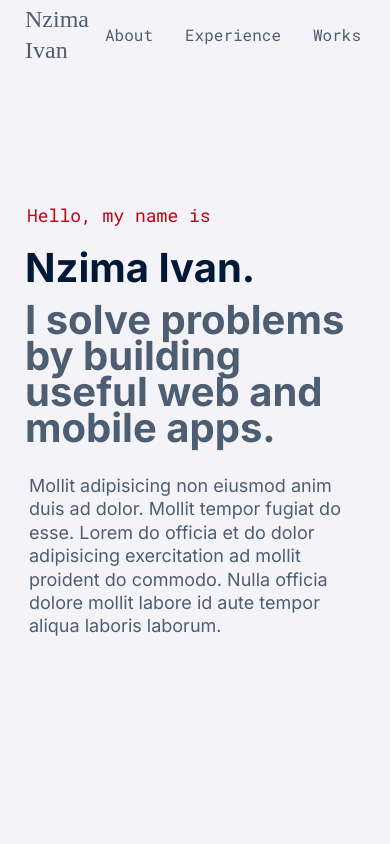
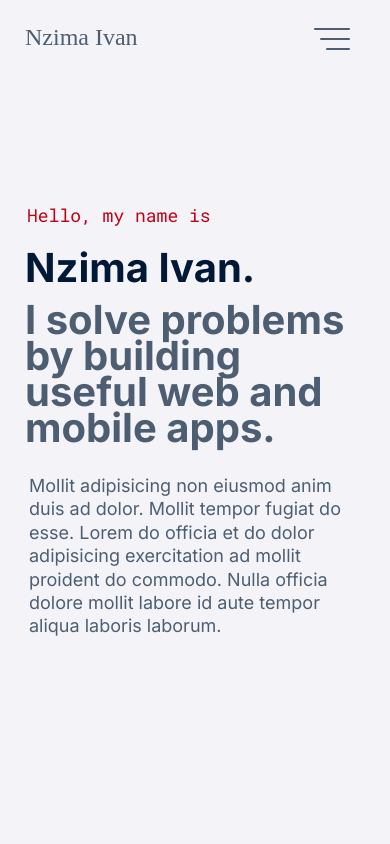
Before and after one commit to IvanFranck/portfolio, a Vue app: page / in a window 390 px wide. Shown: the top 844 px of the page. Built offline with nearby package versions, Linux system fonts and the light colour scheme; a web font is replaced by a local one.

Commit message:
💄 style navbar on small screens

```diff
--- a/src/assets/scss/_components.scss
+++ b/src/assets/scss/_components.scss
@@ -4,4 +4,4 @@
 */
 @import "./components/btn";
 @import "./components/logo";
-@import "./components/nav";
+@import "./components/hamburger";
--- /dev/null
+++ b/src/assets/scss/components/_hamburger.scss
@@ -0,0 +1,102 @@
+.ham {
+    display: flex;
+    justify-content: center;
+    align-items: center;
+    padding: 15px;
+
+    &-box {
+        // display: inline-block;
+        position: relative;
+        width: var(--hamburger-width);
+        height: 24px;
+
+        &-inner {
+            position: absolute;
+            top: 50%;
+            right: 0px;
+            width: var(--hamburger-width);
+            height: 2px;
+            border-radius: var(--border-radius);
+            background-color: var(--color-light-blue);
+            transition: transform 0.22s cubic-bezier(0.55, 0.055, 0.675, 0.19) 0s;
+            transform: rotate(0deg);
+
+            &::before,
+            &::after {
+                content: "";
+                display: block;
+                position: absolute;
+                right: 0px;
+                background-color: var(--color-light-blue);
+                height: 2px;
+                border-radius: var(--border-radius);
+            }
+
+            &::before {
+                width: 120%;
+                top: -10px;
+                opacity: 1;
+                transition: var(--ham-before);
+            }
+
+            &::after {
+                width: 80%;
+                bottom: -10px;
+                transition: var(--ham-after);
+            }
+        }
+    }
+}
+
+.ham__active {
+    display: flex;
+    justify-content: center;
+    align-items: center;
+    padding: 15px;
+
+    .ham-box {
+        // display: inline-block;
+        position: relative;
+        width: var(--hamburger-width);
+        height: 24px;
+
+        &-inner {
+            position: absolute;
+            top: 50%;
+            right: 0px;
+            width: var(--hamburger-width);
+            height: 2px;
+            border-radius: var(--border-radius);
+            background-color: var(--color-light-blue);
+            transition: transform 0.22s cubic-bezier(0.55, 0.055, 0.675, 0.19) 0.12s;
+            transform: rotate(225deg);
+            z-index: 100;
+
+
+            &::before,
+            &::after {
+                content: "";
+                display: block;
+                position: absolute;
+                right: 0px;
+                background-color: var(--color-light-blue);
+                height: 2px;
+                border-radius: var(--border-radius);
+            }
+
+            &::before {
+                width: 100%;
+                top: 0px;
+                opacity: 0;
+                transition: var(--ham-before-active);
+            }
+
+            &::after {
+                width: 100%;
+                bottom: 0px;
+                transform: rotate(-90deg);
+                transition: var(--ham-after-active);
+            }
+        }
+    }
+}
--- a/src/assets/scss/components/_nav.scss
+++ /dev/null
@@ -1,11 +0,0 @@
-.nav {
-
-    &-link {
-        font-size: var(--fz-md);
-
-        &:hover {
-            color: var(--color-red);
-            transition: $transition-default;
-        }
-    }
-}
--- a/src/assets/scss/main.scss
+++ b/src/assets/scss/main.scss
@@ -33,23 +33,46 @@
   --tab-width: 165px;
   --tab-height: 42px;
 
-  --blue-shadow: rgba(1, 15, 32, 0.7);
+  --blue-shadow: rgb(144 147 153 / 60%);
 
-  --nav-height: 100px;
-  --nav-height-sm: 70px;
+  --nav-height: 120px;
+  --nav-height-sm: 75px;
   --nav-scroll-height: 70px;
+
+  --hamburger-width: 30px;
+  --ham-before: top 0.1s ease-in 0.25s, opacity 0.1s ease-in;
+  --ham-before-active: top 0.1s ease-out, opacity 0.1s ease-out 0.12s;
+  --ham-after: bottom 0.1s ease-in 0.25s, transform 0.22s cubic-bezier(0.55, 0.055, 0.675, 0.19);
+  --ham-after-active: bottom 0.1s ease-out, transform 0.22s cubic-bezier(0.215, 0.61, 0.355, 1) 0.12s;
 }
 
 body {
   box-sizing: border-box;
   padding: 0;
   margin: 0;
-  min-height: 100vh;
+  min-height: 100%;
   background-color: var(--bg);
   color: var(--color-light-blue);
   font-size: var(--fz-xl);
   line-height: 1.3;
+
+  &.blur-bg {
+    overflow: hidden;
+
+    header>div {
+      background-color: transparent;
+    }
+
+    main>* {
+      filter: blur(5px) brightness(0.7);
+      transition: var(--transition-default);
+      pointer-events: none;
+      user-select: none;
+    }
+  }
+
 }
+
 
 @media (max-width: 480px) {
   body {
--- a/src/components/TheNavBar.vue
+++ b/src/components/TheNavBar.vue
@@ -8,21 +8,49 @@
         <h1 class="logo-text">Nzima Ivan</h1>
       </div>
 
-      <div role="navigation" class="font-roboto">
+      <div role="navigation" class="font-roboto navigation-lg-screen">
         <ul class="flex">
-          <li class="cursor-pointer">
+          <li>
             <a class="mx-4 cursor-pointer" href="/#about_section">About</a>
           </li>
-          <li class="cursor-pointer">
+          <li>
             <a class="mx-4 cursor-pointer" href="/#experience_section">Experience</a>
           </li>
-          <li class="cursor-pointer">
+          <li>
             <a class="mx-4 cursor-pointer" href="/#work_section">Works</a>
           </li>
-          <li class="cursor-pointer">
+          <li>
             <a class="mx-4 cursor-pointer">Contact</a>
           </li>
         </ul>
+      </div>
+
+      <!-- Mobile navigation -->
+      <div :class="{ 'navigation-sm-screen': true, 'aside-menu__active': hamCliked }">
+        <button
+          @click="handleHamClick"
+          :class="{ 'ham relative': !hamCliked, ham__active: hamCliked }"
+        >
+          <div class="ham-box">
+            <div class="ham-box-inner"></div>
+          </div>
+        </button>
+        <aside class="aside-menu flex flex-col justify-center items-center">
+          <ol class="w-full flex flex-col items-center py-20">
+            <li>
+              <a class="mx-4 cursor-pointer" href="/#about_section">About</a>
+            </li>
+            <li>
+              <a class="mx-4 cursor-pointer" href="/#experience_section">Experience</a>
+            </li>
+            <li>
+              <a class="mx-4 cursor-pointer" href="/#work_section">Works</a>
+            </li>
+            <li>
+              <a class="mx-4 cursor-pointer">Contact</a>
+            </li>
+          </ol>
+        </aside>
       </div>
     </div>
   </header>
@@ -35,10 +63,17 @@ import useScrollDirection from "../composables/useScrollDirection";
 const scrollDirection = ref(useScrollDirection("down"));
 const style = ref();
 const scrolledToTop = ref<boolean>(true);
-// const scrollStyle = reactive({ style });
+const hamCliked = ref<boolean>(false);
 
 const handleScroll = () => {
   scrolledToTop.value = window.pageYOffset < 50;
+};
+
+const handleHamClick = () => {
+  hamCliked.value = !hamCliked.value;
+  if (document.body.classList.contains("blur-bg"))
+    document.body.classList.remove("blur-bg");
+  else document.body.classList.add("blur-bg");
 };
 
 watchEffect(() => {
@@ -71,6 +106,70 @@ watch([scrollDirection, scrolledToTop], () => {
 <style scoped lang="scss">
 @import "/src/assets/scss/_mixin.scss";
 
+.navigation-sm-screen {
+  display: none;
+
+  .aside-menu {
+    display: flex;
+    flex-direction: row;
+    justify-content: flex-end;
+    position: fixed;
+    background-color: var(--bg);
+    height: 100vh;
+    transform: translateX(100vw);
+    visibility: hidden;
+    transition: var(--transition-default);
+  }
+}
+.aside-menu__active {
+  .aside-menu {
+    position: fixed;
+    top: 0px;
+    bottom: 0px;
+    right: 0px;
+    z-index: 9;
+    background-color: var(--bg);
+    height: 100vh;
+    width: min(75vw, 400px);
+    transform: translateX(0vw);
+    visibility: visible;
+    transition: var(--transition-default);
+
+    ol {
+      li {
+        text-align: center;
+        width: 100%;
+        margin-bottom: 32px;
+        font-size: 18px;
+        font-weight: 500;
+
+        a {
+          display: inline-block;
+          width: 100%;
+          padding: 3px 20px 20px;
+        }
+      }
+    }
+  }
+}
+
+.aside-menu {
+  &--box {
+    display: flex;
+    -webkit-box-pack: center;
+    justify-content: center;
+    -webkit-box-align: center;
+    align-items: center;
+    padding: 50px 10px;
+    position: fixed;
+    width: min(75vw, 400px);
+    height: 100vh;
+    outline: 0px;
+    background-color: var(--bg);
+    box-shadow: -10px 0px 30px -15px var(--blue-shadow);
+  }
+}
+
 @mixin scrolled-nav-link {
   &:hover,
   &:active,
@@ -82,9 +181,8 @@ watch([scrollDirection, scrolledToTop], () => {
 
 #scrollUp {
   transform: translateY(0px);
-  background-color: var(--color-blue);
+  background-color: var(--bg);
   box-shadow: 0 10px 30px -10px var(--blue-shadow);
-  color: var(--bg);
 
   ul {
     li {
@@ -94,7 +192,7 @@ watch([scrollDirection, scrolledToTop], () => {
 }
 
 #scrollDown {
-  transform: translateY(-100px);
+  transform: translateY(-120px);
   box-shadow: 0 20px 30px -10px var(--blue-shadow);
   ul {
     li {
@@ -103,7 +201,8 @@ watch([scrollDirection, scrolledToTop], () => {
   }
 }
 
-ul {
+ul,
+ol {
   li {
     @include link;
     font-size: var(--fz-md);
@@ -122,8 +221,22 @@ header > div {
     padding: var(--padding-xs);
   }
 
+  #scrollDown {
+    transform: translateY(-75px);
+  }
+
   .nav {
     display: none;
   }
 }
+
+@media (max-width: 768px) {
+  .navigation-lg-screen {
+    display: none;
+  }
+
+  .navigation-sm-screen {
+    display: block;
+  }
+}
 </style>
```
